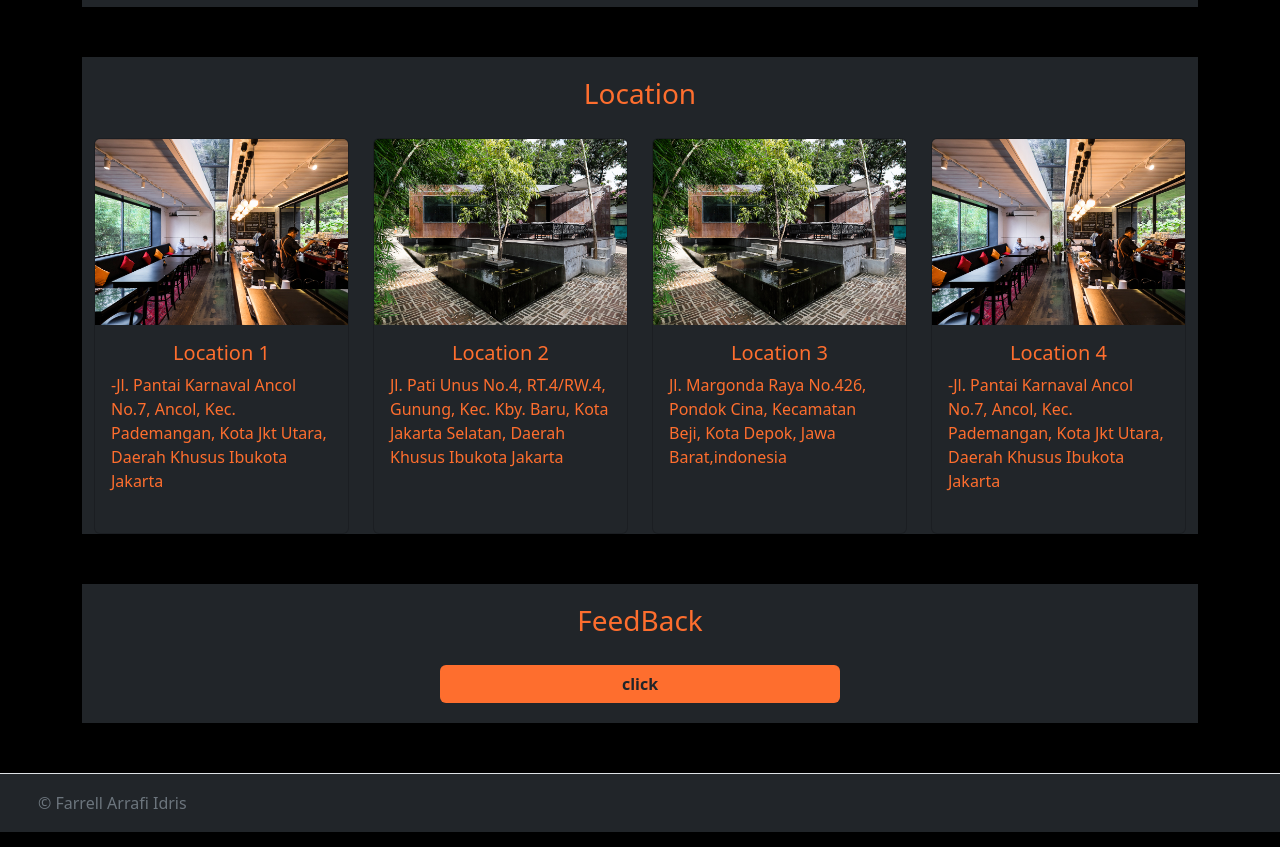
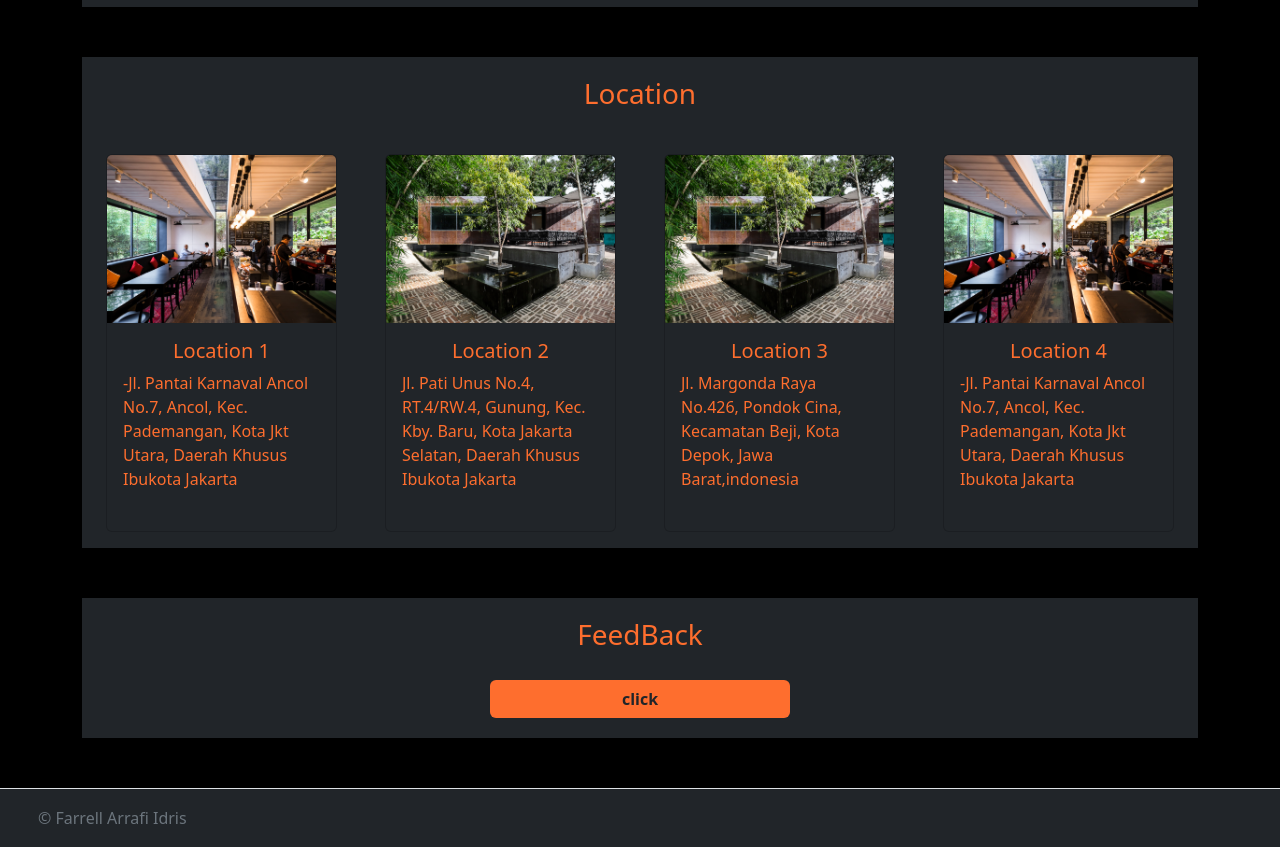
Before and after one commit to farrellarrafiidris/WebsiteWalkingDrums., a plain HTML site: page index.html in a window 1280 px wide. Shown: the part 1160-2007 px from the top of the page. Drawn offline with nearby package versions, Linux system fonts and the light colour scheme.

Commit message:
d;jadad ;ad

```diff
--- a/index.html
+++ b/index.html
@@ -133,8 +133,8 @@
         <div class="container-fluid">
                 <div class="row">
         <!-- card 1 -->
-        <div class="col-sm">
-          <div class="card bg-dark h-100 w-200" style="color: #fe6e2e;">
+        <div class="col-sm px-4 py-3">
+          <div class="card bg-dark h-100 w-200 " style="color: #fe6e2e;">
             <img src="./img/1.jpg" class="card-img-top" alt="..." />
             <div class="card-body" style="width: 350;">
               <h5 class="card-title" style="text-align: center;">Location 1</h5>
@@ -145,7 +145,7 @@
           </div>
         </div>
         <!-- card 2-->
-        <div class="col-sm" >
+        <div class="col-sm px-4 py-3">
           <div class="card bg-dark h-100 w-200" style="color: #fe6e2e;">
             <img src="./img/3.jpg" class="card-img-top" alt="..." />
             <div class="card-body" style="width: 350;">
@@ -157,7 +157,7 @@
           </div>
         </div>
         <!-- card 3-->
-        <div class="col-sm" >
+        <div class="col-sm px-4 py-3">
           <div class="card bg-dark h-100 w-200" style="color: #fe6e2e;">
             <img src="./img/3.jpg" class="card-img-top" alt="..." />
             <div class="card-body" style="width: 350;">
@@ -170,7 +170,7 @@
           </div>
         </div>
         <!-- card 4-->
-        <div class="col-sm">
+        <div class="col-sm px-4 py-3">
           <div class="card bg-dark h-100 w-200" style="color: #fe6e2e;">
             <img src="./img/1.jpg" class="card-img-top" alt="..." />
             <div class="card-body" style="width: 350;">
@@ -190,7 +190,7 @@
       <section class="bg-dark">
         <h3 style="color: #fe6e2e;padding-top: 20px;text-align: center;">FeedBack</h3>
         <div style="display: flex; justify-content: center;">
-          <button type="button" class="btn" data-bs-toggle="modal" data-bs-target="#exampleModal" data-bs-whatever="@mdo" style="background-color: #fe6e2e;width: 200px;font-weight: bold; width: 400px; margin: 20px 0;">click</button>
+          <button type="button" class="btn px-4" data-bs-toggle="modal" data-bs-target="#exampleModal" data-bs-whatever="@mdo" style="background-color: #fe6e2e;width: 200px;font-weight: bold; width: 300px; margin: 20px 0;">click</button>
 
         </div>
 
```
